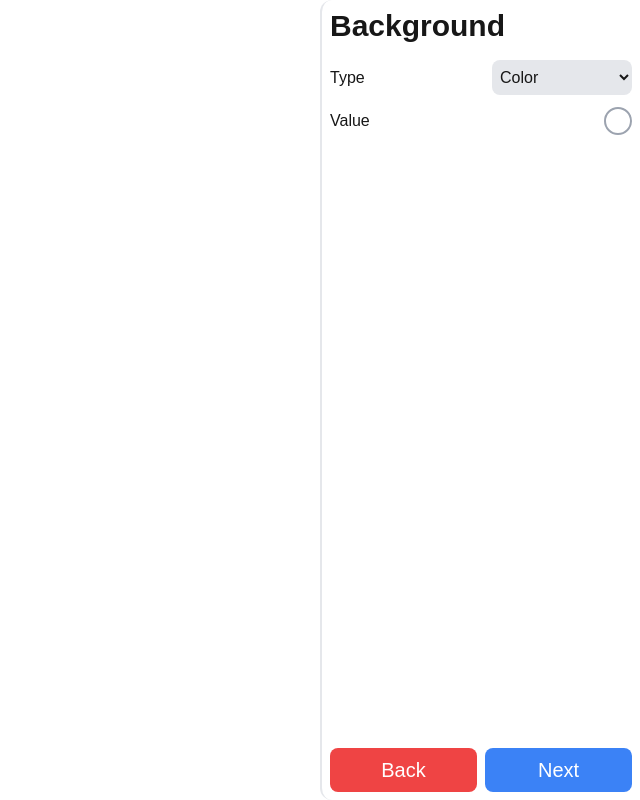
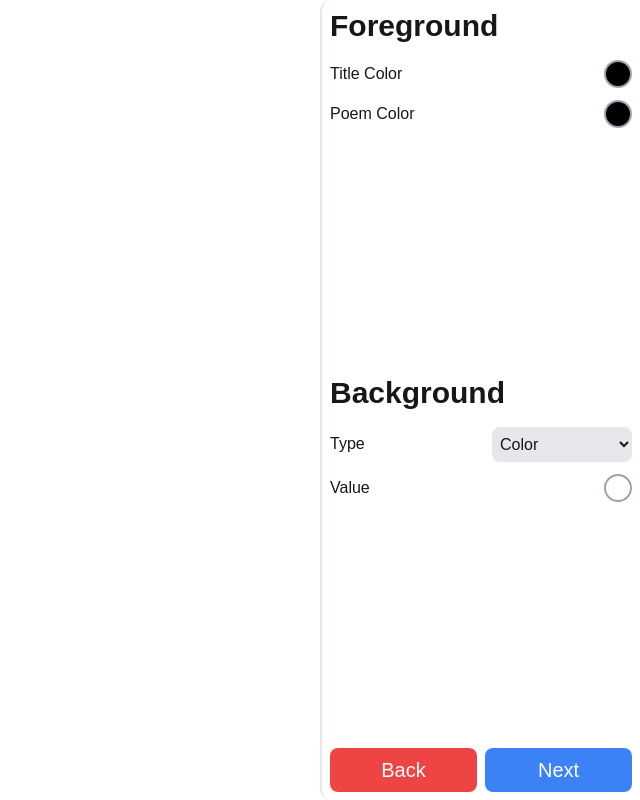
Before and after one commit to turtledev65/Poem-Maker, a Next.js app: page /poem/create/background in a window 1280 px wide. Shown: the whole page, without its empty margins (640-1280 px from the left). Built offline with nearby package versions, Linux system fonts and the light colour scheme.

Commit message:
Make it possible to also edit the foreground

```diff
--- a/src/app/poem/create/actions.ts
+++ b/src/app/poem/create/actions.ts
@@ -1,6 +1,12 @@
 "use server";
 
-import { Background, BackgroundColorValue, Poem } from "@/types";
+import {
+  Appearance,
+  Background,
+  BackgroundColorValue,
+  Foreground,
+  Poem,
+} from "@/types";
 import { safeParseJson } from "@/util/json";
 import { cookies } from "next/headers";
 import { redirect } from "next/navigation";
@@ -33,8 +39,14 @@ export async function editPoemAppearance(formData: FormData) {
   const type = formData.get("background-type");
   if (!type) return;
 
-  const fontColor = formData.get("font-color");
-  if (!fontColor) return;
+  const appearance = {} as Appearance;
+
+  const foreground = {
+    title: formData.get("title-color"),
+    poem: formData.get("poem-color"),
+  } as Foreground;
+  if (!foreground.title || !foreground.poem) return;
+  appearance.foreground = foreground;
 
   const background = { type } as Background;
   switch (background.type) {
@@ -72,8 +84,9 @@ export async function editPoemAppearance(formData: FormData) {
       background.values = values;
       break;
   }
+  appearance.background = background;
 
-  newPoem.appearance.background = background;
+  newPoem.appearance = appearance;
   cookieStore.set("new-poem", JSON.stringify(newPoem));
 
   redirect("/poem/create/preview");
--- /dev/null
+++ b/src/app/poem/create/background/_components/sidebar/foreground-settings.tsx
@@ -0,0 +1,46 @@
+"use client";
+
+import { Foreground } from "@/types";
+import { useContext, useMemo } from "react";
+import { AppearanceContext } from "../../_providers/appearance-provider";
+import ColorPicker from "../color-picker";
+
+const ForegroundSettings = () => {
+  return (
+    <div>
+      <h1 className="mb-4 text-3xl font-bold">Foreground</h1>
+      <div className="flex flex-col gap-3">
+        <ColorField name="title-color" value="title" />
+        <ColorField name="poem-color" value="poem" />
+      </div>
+    </div>
+  );
+};
+export default ForegroundSettings;
+
+type ColorFieldProps = {
+  name: string;
+  value: keyof Foreground;
+};
+const ColorField = ({ name, value }: ColorFieldProps) => {
+  const { foreground, setForeground } = useContext(AppearanceContext);
+  const paragraphText = useMemo(() => {
+    let [firstWord, secondWord] = name.trim().split("-");
+    firstWord = firstWord.charAt(0).toUpperCase() + firstWord.slice(1);
+    secondWord = secondWord.charAt(0).toUpperCase() + secondWord.slice(1);
+    return `${firstWord} ${secondWord}`;
+  }, []);
+
+  return (
+    <div className="flex flex-row items-center justify-between gap-6">
+      <p>{paragraphText}</p>
+      <ColorPicker
+        name={name}
+        value={foreground[value]}
+        onChange={e =>
+          setForeground(prev => ({ ...prev, [value]: e.target.value }))
+        }
+      />
+    </div>
+  );
+};
--- a/src/app/poem/create/background/_components/sidebar/index.tsx
+++ b/src/app/poem/create/background/_components/sidebar/index.tsx
@@ -3,6 +3,7 @@
 import Link from "next/link";
 import { editPoemAppearance } from "../../../actions";
 import BackgroundSettings from "./background-settings";
+import ForegroundSettings from "./foreground-settings";
 
 const Sidebar = () => {
   return (
@@ -10,6 +11,7 @@ const Sidebar = () => {
       action={editPoemAppearance}
       className="absolute bottom-0 right-0 top-0 flex w-80 flex-col justify-between rounded-l-xl border-l-2 bg-white p-2"
     >
+      <ForegroundSettings />
       <BackgroundSettings />
 
       <div className="flex gap-2">
```
